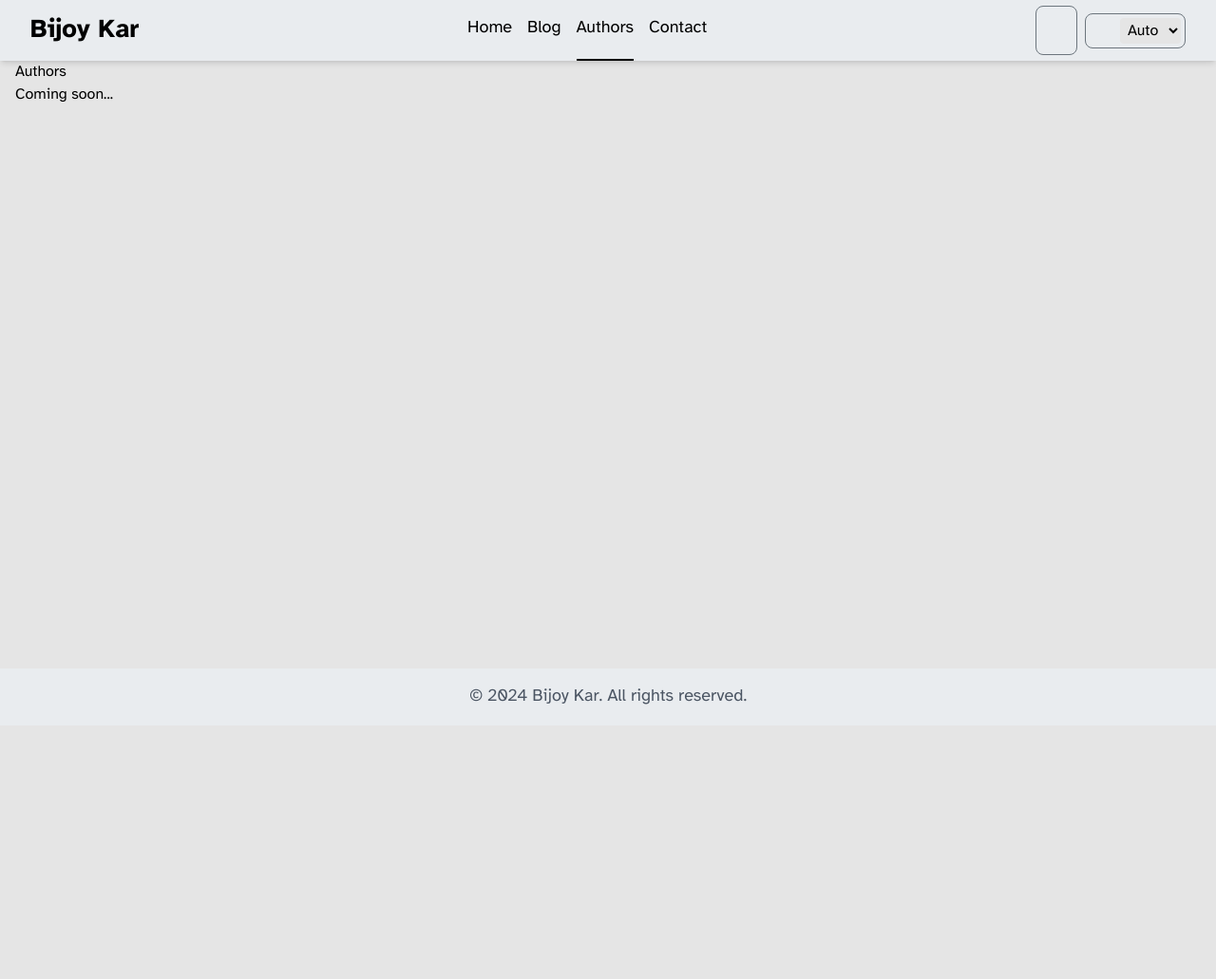
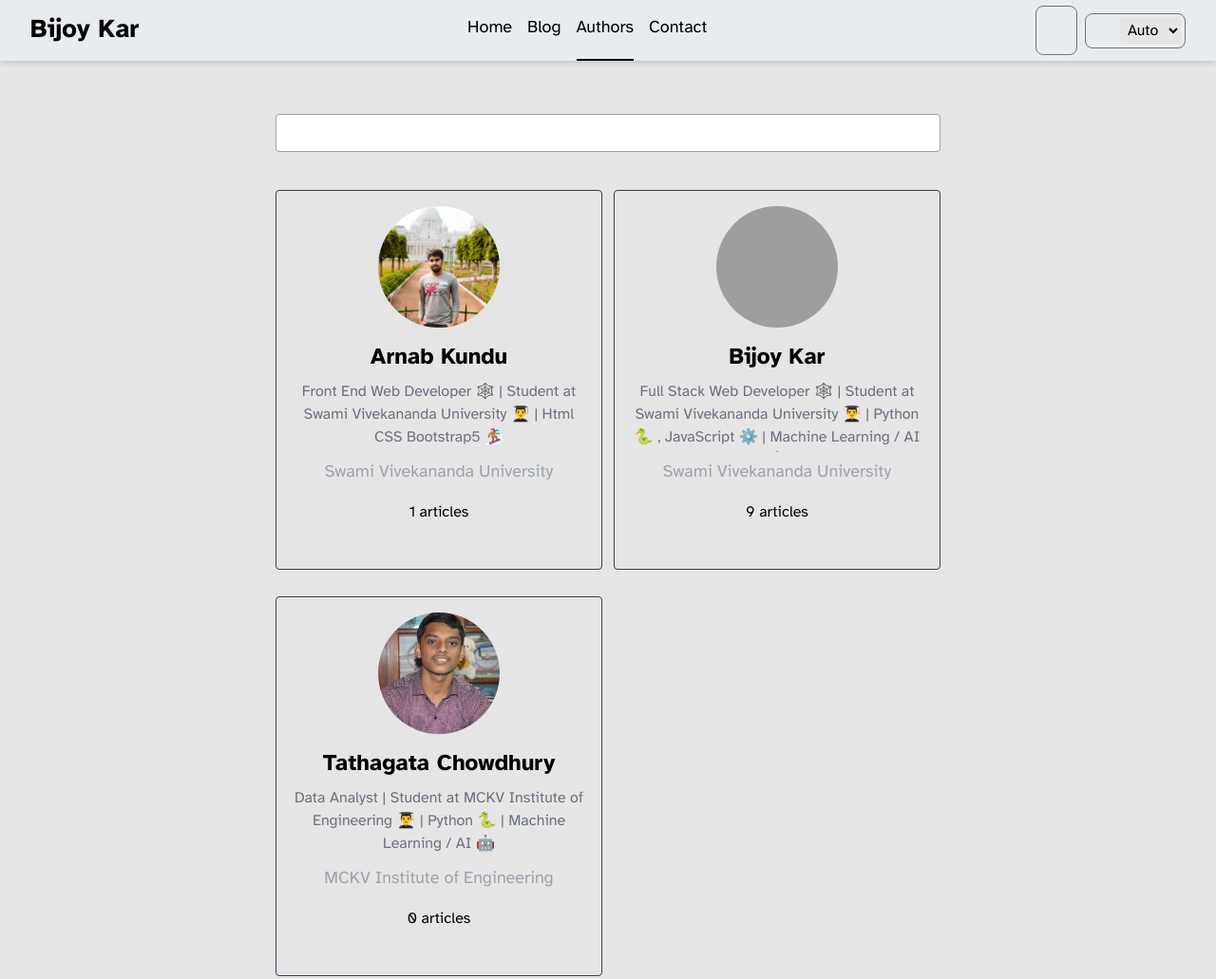
Before and after one commit to iamBijoyKar/blog2.0, an Astro site: page /authors in a window 1280 px wide. Shown: the top 1031 px of the page at 95% size. Before the commit the page ends 800 px from the top, so only its background shows below. Built offline with nearby package versions, Linux system fonts and the light colour scheme; Astro itself is replaced by a stand-in of ours; grey boxes are pictures that could not be loaded; some icons are missing.

Commit message:
[feat]: Authors added

```diff
--- /dev/null
+++ b/src/components/Author/AuthorPreview.svelte
@@ -0,0 +1,23 @@
+<script>
+    export let name = '';
+    export let headlines = '';
+    export let profileImgLink = '';
+    export let skills = [];
+    export let college = '';
+    export let links = {};
+    export let articleCount = 0;
+    export let slug = '';
+
+</script>
+<a href={slug}>
+    <div class="flex flex-col items-center p-4 rounded border border-slate-700 min-h-[400px] max-h-[400px] hover:shadow-lg transition-all duration-300">
+        <div class="w-32 h-32 rounded-full overflow-hidden">
+            <img src={profileImgLink} alt={name} class="w-full h-full object-cover" />
+        </div>
+        <h2 class="text-2xl font-bold mt-4 text-center">{name}</h2>
+        <p class="text-md text-gray-500 text-center mt-2 h-[75px] min-h-[75px] max-h-[75px] overflow-hidden w-full ">{headlines}</p>
+        <p class="text-lg text-gray-400 mt-2">{college}</p>
+
+        <p class="mt-4">{articleCount} articles</p>
+    </div>
+</a>
--- /dev/null
+++ b/src/components/Author/AuthorSearch.svelte
@@ -0,0 +1,63 @@
+<script>
+    import { onMount } from 'svelte';
+    import AuthorPreview from './AuthorPreview.svelte';
+    export let authors = {};
+    let query = '';
+    let filteredAuthors = [];
+
+    onMount(() => {
+        filteredAuthors = authors;
+    });
+
+    function searchAuthors(query) {
+        const filteredAuthors = authors.filter(author => {
+            if (author.data.name.toLowerCase().includes(query.toLowerCase())) {
+                return author;
+            }
+            else if (author.data.skills.map(skill => skill.toLowerCase()).includes(query.toLowerCase())) {
+                return author;
+            }
+            else if (author.data.college.toLowerCase().includes(query.toLowerCase())) {
+                return author;
+            }
+        });
+        return filteredAuthors;
+    }
+
+    $: filteredAuthors = searchAuthors(query);
+
+</script>
+
+<section class="mt-10 w-full md:w-[600px] lg:w-[700px]">
+    <div class="w-full">
+        <input
+            bind:value={query}
+            type="text"
+            class="w-full px-2 py-1 rounded h-10 outline-none border border-gray-400 focus:border-primary-text transition-all duration-300 focus:shadow-md"
+            name=""
+            id=""
+        />
+    </div>
+    <div class="mt-10">
+        <ul class="grid gap-3 grid-flow-row grid-cols-1 md:grid-cols-2  ">
+            {#if filteredAuthors.length > 0}
+                {#each filteredAuthors as author}
+                <li class="mb-4">
+                    <AuthorPreview
+                        name={author.data.name}
+                        headlines={author.data.headlines}
+                        profileImgLink={author.data.profileImgLink}
+                        skills={author.data.skills}
+                        college={author.data.college}
+                        links={author.data.links}
+                        articleCount={author.data.articleCount}
+                        slug={`/authors/${author.id}`}
+                        />
+                    </li>
+                {/each}
+            {:else}
+                <p class="text-center">No authors found</p>
+            {/if}
+        </ul>
+    </div>
+</section>
--- a/src/content/config.ts
+++ b/src/content/config.ts
@@ -17,4 +17,23 @@ const blogs = defineCollection({
   }),
 });
 
-export const collections = { blogs };
+const authors = defineCollection({
+  type: "content",
+  schema: z.object({
+    name: z.string(),
+    headlines: z.string(),
+    about: z.string(),
+    profileImgLink: z.string(),
+    links: z.object({
+      twitter: z.string(),
+      linkedIn: z.string(),
+      github: z.string(),
+    }),
+    articleCount: z.number(),
+    articles: z.array(z.string()),
+    skills: z.array(z.string()),
+    college: z.string(),
+  }),
+});
+
+export const collections = { blogs, authors };
--- a/src/pages/authors.astro
+++ b/src/pages/authors.astro
@@ -1,8 +1,15 @@
 ---
 import PageLayout from "@/layouts/PageLayout.astro";
+import { getCollection } from "astro:content";
+import AuthorSearch from "@/components/Author/AuthorSearch.svelte";
+
+const authors = await getCollection("authors");
+
+console.log(authors);
 ---
 
 <PageLayout title="Authors | Bijoy Kar">
-  <h1>Authors</h1>
-  <p>Coming soon...</p>
+  <div class="mt-10 flex justify-center py-4">
+    <AuthorSearch client:idle {authors} />
+  </div>
 </PageLayout>
```
